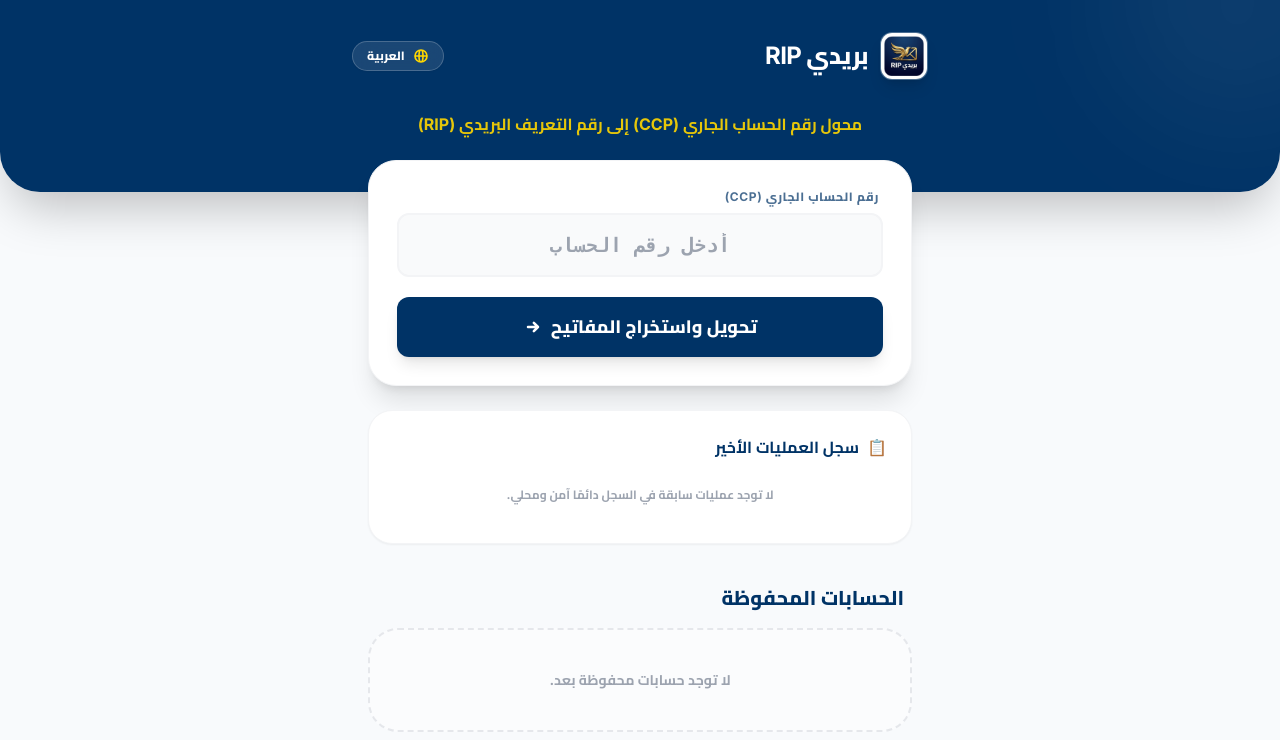
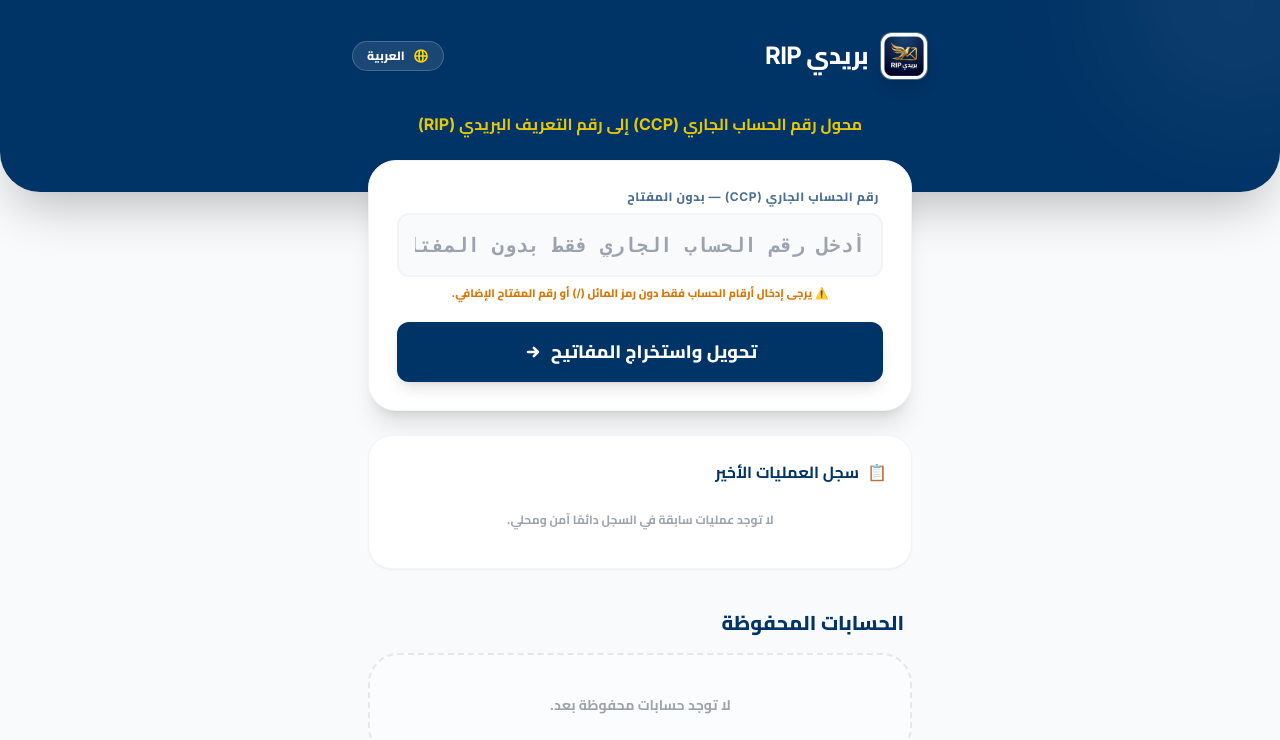
Before and after one commit to Salah-dz-14/DZ-Post-CCP-RIP, a React (Vite) app: page / in a window 1280 px wide. Shown: the top 740 px of the page. Built offline with nearby package versions, Linux system fonts and the light colour scheme.

Commit message:
feat: clarify CCP input requirements
Add instructions and helper text to the CCP input field to explicitly guide users to enter only the account digits without the key or slashes.

```diff
--- a/App.tsx
+++ b/App.tsx
@@ -186,6 +186,13 @@
                 className="w-full bg-gray-50 border-2 border-gray-100 rounded-xl p-4 focus:ring-4 focus:ring-[#FFD700]/10 focus:border-[#FFD700] outline-none transition-all font-mono text-xl font-black text-center text-[#003366]"
                 required
               />
+              <p className="mt-2 text-[10px] md:text-[11px] text-amber-600 font-extrabold px-1 text-center leading-normal">
+                ⚠️ {lang === 'ar'
+                  ? 'يرجى إدخال أرقام الحساب فقط دون رمز المائل (/) أو رقم المفتاح الإضافي.'
+                  : lang === 'fr'
+                  ? 'Veuillez saisir uniquement les chiffres du compte sans le symbole (/) ni la clé.'
+                  : 'Please enter only the account digits, excluding the slash (/) symbol or key.'}
+              </p>
             </div>
 
             <button
--- a/constants.tsx
+++ b/constants.tsx
@@ -11,7 +11,7 @@
   ar: {
     title: 'بريدي RIP',
     subtitle: 'محول رقم الحساب الجاري (CCP) إلى رقم التعريف البريدي (RIP)',
-    ccpInputLabel: 'رقم الحساب الجاري (CCP)',
+    ccpInputLabel: 'رقم الحساب الجاري (CCP) — بدون المفتاح',
     nameInputLabel: 'الاسم (اختياري للحفظ)',
     calculateBtn: 'تحويل واستخراج المفاتيح',
     saveBtn: 'حفظ في المفضلة',
@@ -22,7 +22,7 @@
     fullRip: 'رقم RIP الكامل',
     copySuccess: 'تم النسخ بنجاح!',
     deleteConfirm: 'هل أنت متأكد من حذف هذا الحساب؟',
-    placeholderCcp: 'أدخل رقم الحساب',
+    placeholderCcp: 'أدخل رقم الحساب الجاري فقط بدون المفتاح (مثال: 12345678)',
     placeholderName: 'أدخل اسم الحساب (اختياري)',
     invalidCcp: 'يرجى إدخال رقم CCP صحيح',
     footer: 'جميع الحقوق محفوظة © بريد الجزائر (أداة مساعدة)',
@@ -52,7 +52,7 @@
   fr: {
     title: 'Baridi RIP',
     subtitle: 'Convertisseur CCP vers RIP et calculateur de clés',
-    ccpInputLabel: 'Numéro de compte CCP',
+    ccpInputLabel: 'Numéro de compte CCP (sans clé)',
     nameInputLabel: 'Nom (optionnel pour sauvegarde)',
     calculateBtn: 'Convertir & Calculer',
     saveBtn: 'Sauvegarder',
@@ -63,7 +63,7 @@
     fullRip: 'Numéro RIP complet',
     copySuccess: 'Copié avec succès !',
     deleteConfirm: 'Voulez-vous supprimer ce compte ?',
-    placeholderCcp: 'Entrez le numéro de compte',
+    placeholderCcp: 'Entrez le numéro CCP sans clé (Ex: 12345678)',
     placeholderName: 'Entrez le nom du compte (optionnel)',
     invalidCcp: 'Veuillez entrer un numéro CCP valide',
     footer: 'Tous droits réservés © Algérie Poste (Outil d\'aide)',
@@ -93,7 +93,7 @@
   en: {
     title: 'Baridi RIP',
     subtitle: 'Algerian CCP to RIP Converter & Key Generator',
-    ccpInputLabel: 'CCP Account Number',
+    ccpInputLabel: 'CCP Account Number (without key)',
     nameInputLabel: 'Name (optional for saving)',
     calculateBtn: 'Convert & Calculate',
     saveBtn: 'Save to Favorites',
@@ -104,7 +104,7 @@
     fullRip: 'Full RIP Number',
     copySuccess: 'Copied to clipboard!',
     deleteConfirm: 'Are you sure you want to delete this account?',
-    placeholderCcp: 'Enter account number',
+    placeholderCcp: 'Enter CCP number without key (e.g. 12345678)',
     placeholderName: 'Enter account name (optional)',
     invalidCcp: 'Please enter a valid CCP number',
     footer: 'All rights reserved © Algérie Poste (Utility tool)',
```
